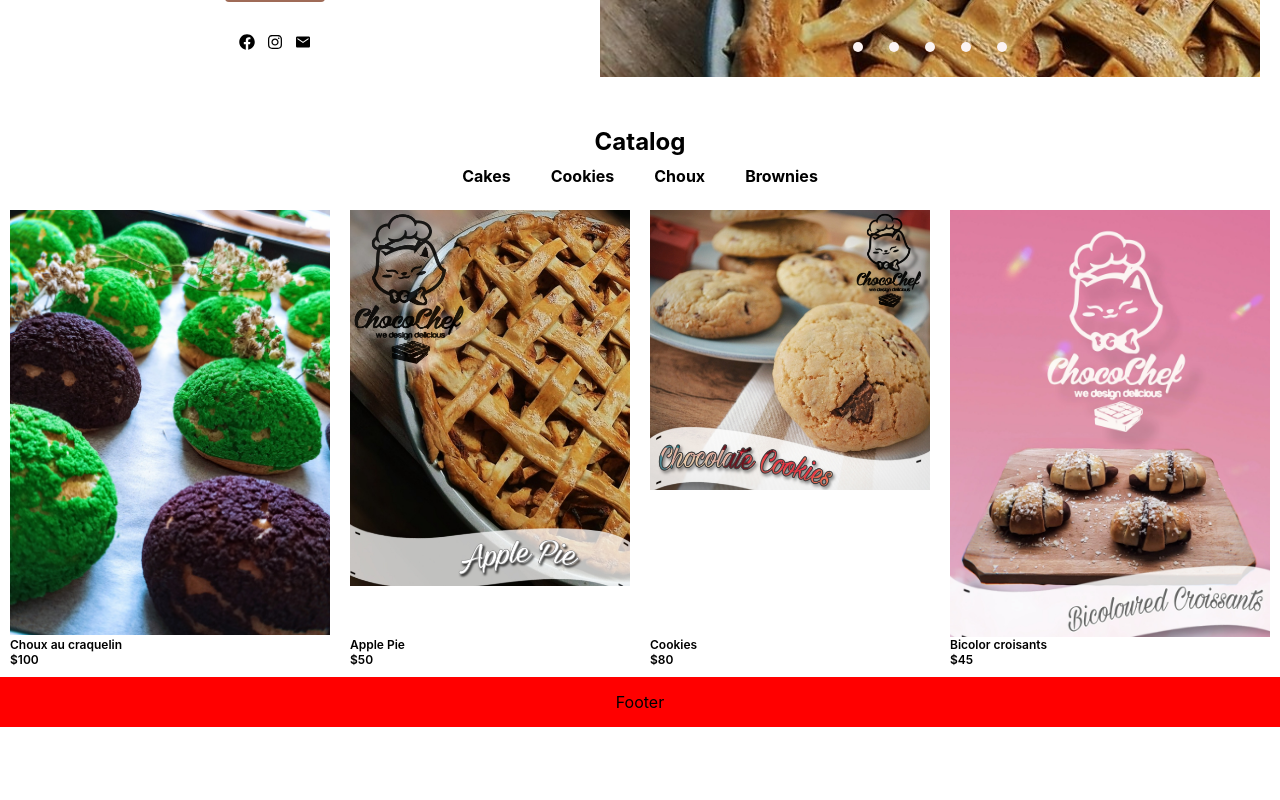
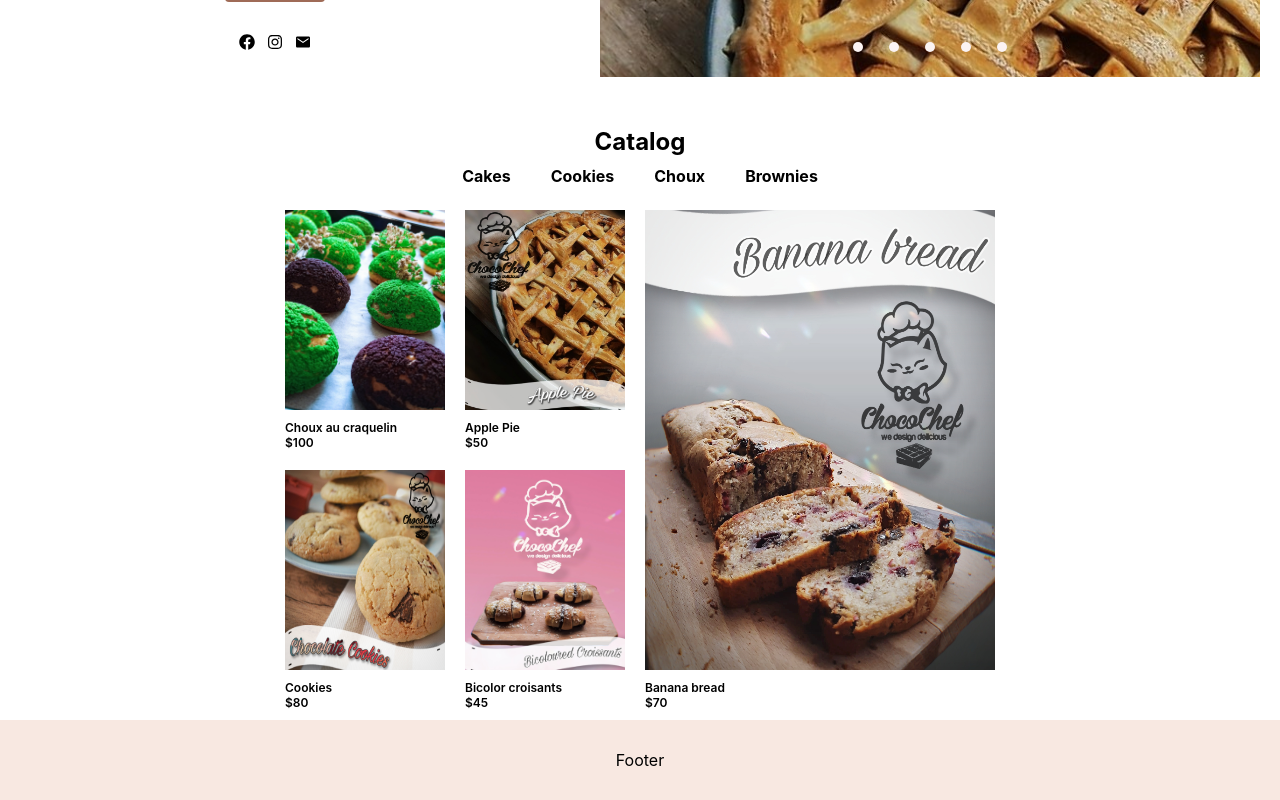
Before and after one commit to alincamara/choco-chef, a React app: page / in a window 1280 px wide. Shown: the part 387-1187 px from the top of the page. Before the commit the page ends 1114 px from the top, so only its background shows below. Built offline with nearby package versions, Linux system fonts and the light colour scheme.

Commit message:
small fixes

```diff
--- a/src/App.css
+++ b/src/App.css
@@ -1,4 +1,8 @@
 .app {
+  /* position: fixed; */
+  position: relative;
+  min-height: 100vh;
+  margin: 0 auto;
   display: flex;
   flex: auto;
   flex-direction: column;
@@ -59,6 +63,6 @@ a {
   display: flex;
   align-items: center;
   justify-content: center;
-  background-color: red;
-  height: 50px;
+  background-color: #f3d7cc94;
+  height: 80px;
 }
--- a/src/containers/screens/Home/CardsSlider/index.css
+++ b/src/containers/screens/Home/CardsSlider/index.css
@@ -1,6 +1,8 @@
 .cardsSlider {
   display: flex;
+  overflow: auto;
   position: relative;
+  padding: 0 20px;
 }
 
 .chevron-left {
--- a/src/containers/screens/Home/index.css
+++ b/src/containers/screens/Home/index.css
@@ -59,4 +59,7 @@
 }
 
 @media all and (max-width: 1000px) {
+  .topWrapper {
+    flex-direction: column;
+  }
 }
--- a/src/containers/screens/Home/index.tsx
+++ b/src/containers/screens/Home/index.tsx
@@ -1,9 +1,9 @@
 import React, { ReactElement } from 'react'
 import logoHome from '../../../styles/images/logoColor.png'
-// import Products from './Products'
+import Products from './Products'
 import SlideShow from './SlideShow'
 import Tabs from './Tabs'
-import CardsSlider from './CardsSlider'
+// import CardsSlider from './CardsSlider'
 import './index.css'
 import { FaFacebook, FaInstagram } from 'react-icons/fa'
 import { IoMdMail } from 'react-icons/io'
@@ -28,8 +28,8 @@ export const Home = (): ReactElement => {
       <div className="catalog">
         <div className="title">Catalog</div>
         <Tabs />
-        <CardsSlider />
-        {/* <Products /> */}
+        {/* <CardsSlider /> */}
+        <Products />
       </div>
     </div>
   )
--- a/src/index.css
+++ b/src/index.css
@@ -1,7 +1,11 @@
 body {
-  display: flex;
+  display: block;
+  position: relative;
+  overflow: hidden;
+  overscroll-behavior-y: none;
+  margin: 0;
+  /* display: flex;
   justify-content: center;
-  margin: 0;
   /* background-color: #d7c1b3; */
   font-family: -apple-system, BlinkMacSystemFont, 'Segoe UI', 'Roboto', 'Oxygen',
     'Ubuntu', 'Cantarell', 'Fira Sans', 'Droid Sans', 'Helvetica Neue',
@@ -15,7 +19,7 @@ code {
     monospace;
 }
 
-#root {
+/* #root {
   display: flex;
   flex-direction: column;
-}
+} */
```
